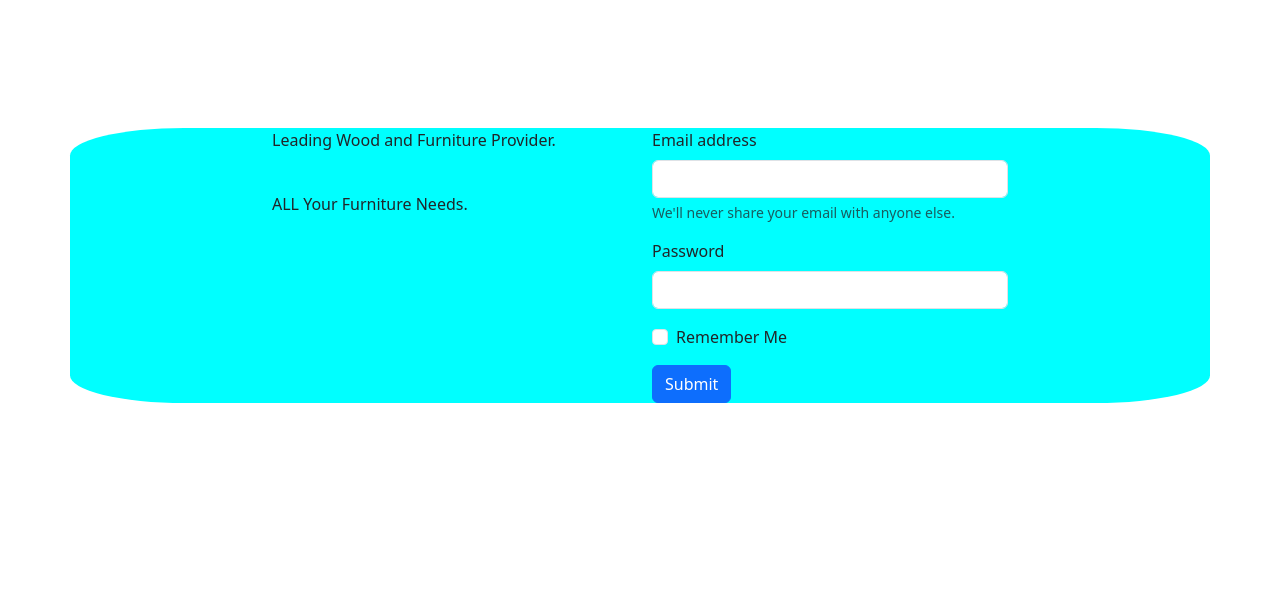
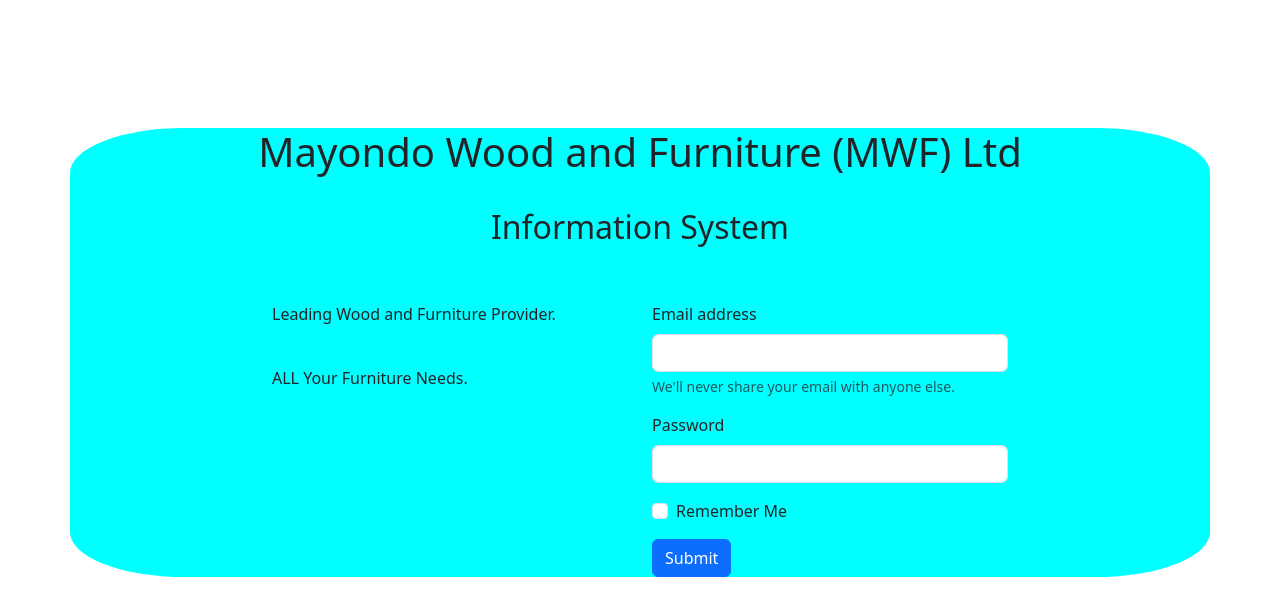
Before and after one commit to pelaci/MWF, a plain HTML site: page index.html in a window 1280 px wide. Drawn offline with nearby package versions, Linux system fonts and the light colour scheme.

Commit message:
Mayondo index page redesign3

```diff
--- a/css/custom.css
+++ b/css/custom.css
@@ -3,3 +3,9 @@
     background-color: aqua;
     border-radius: 10%;
 }
+div h1{
+    text-align: center;
+}
+div h2{
+    text-align: center;
+}
--- a/index.html
+++ b/index.html
@@ -11,6 +11,19 @@
 
 <body>
     <div class="container Margin">
+        <div class="row">
+            <div class="col-12 ">
+                <h1>
+                    Mayondo Wood and Furniture (MWF) Ltd
+                </h1>
+                <br>
+                <h2>
+                    Information System
+                </h2>
+            </div>
+        </div>
+        <br>
+        <br>
         <div class="row">
             <div class="col-2">
             </div>
```
